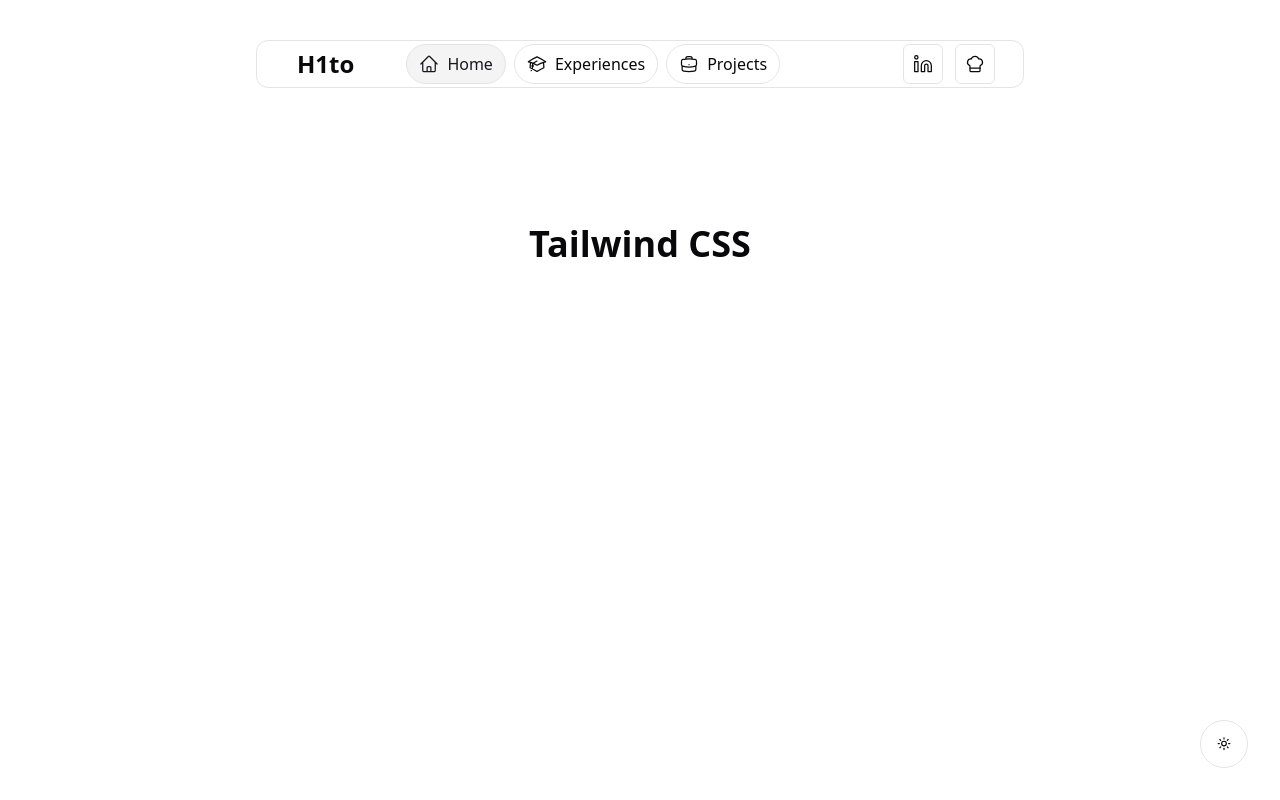
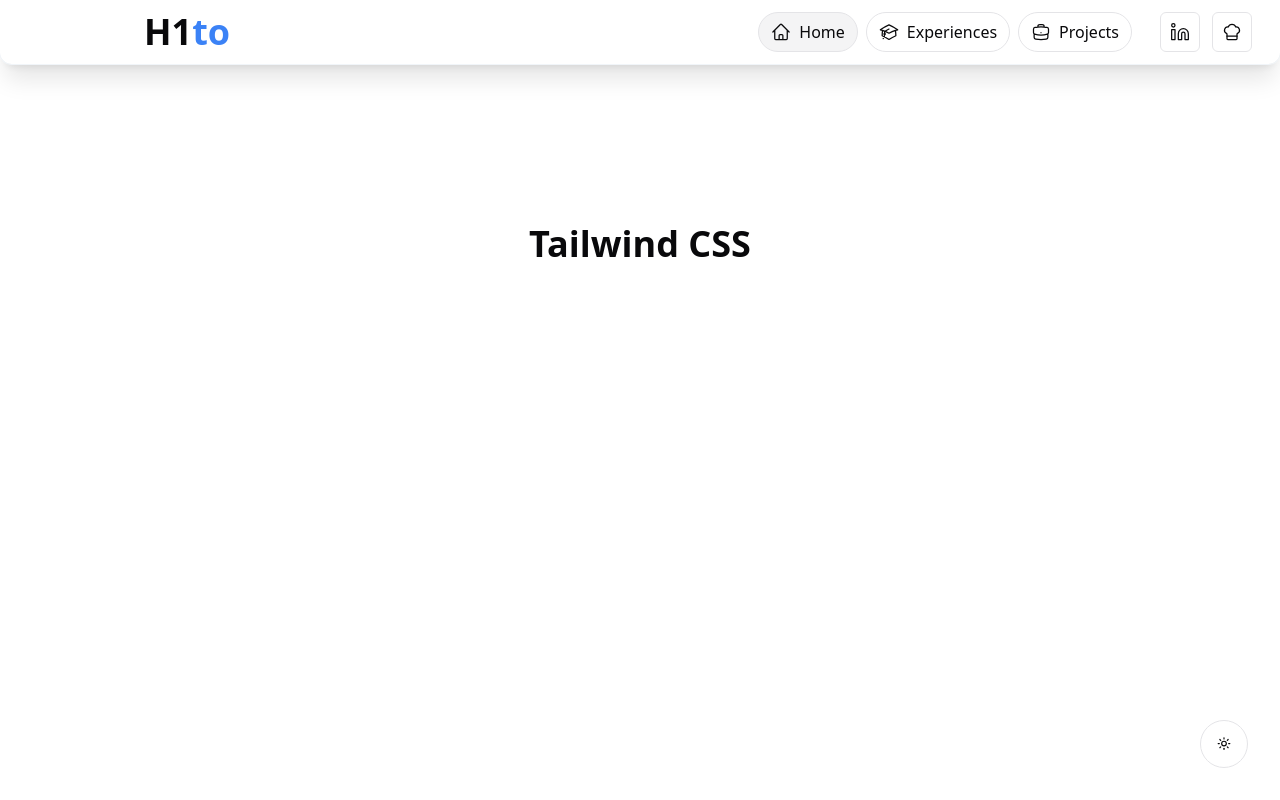
Before and after one commit to Matsuel/olivier, a Next.js app: page / in a window 1280 px wide. Built offline with nearby package versions, Linux system fonts and the light colour scheme.

Commit message:
navbar v2

```diff
--- a/src/components/Navbar.tsx
+++ b/src/components/Navbar.tsx
@@ -62,19 +62,19 @@
     const [activeLink, setActiveLink] = useState<string>('Home');
 
     return (
-        <div className="fixed w-[60%] h-[6%] top-[5%] rounded-xl z-50 flex items-center dark:bg-black px-4 border-border border-1 dark:border-none">
+        <div className="fixed w-full h-[8%] rounded-b-xl z-50 flex items-center dark:bg-black px-4 shadow-xl ring-1 ring-slate-100 dark:ring-0 dark:border-border dark:border-b-1">
             <div className="flex flex-row items-center justify-between h-[80%] w-full gap-2">
-                <div className="flex items-center gap-2 ml-6">
-                    <h1 className="text-2xl mr-6 font-semibold">
+                <h1 className="text-4xl ml-32 font-semibold">
                     <Link href="/" passHref>
-                            H1to
+                        H1<span className='text-blue-500'>to</span>
                     </Link>
                 </h1>
 
+                <div className="flex items-center gap-2 ml-6">
                     <div className="flex flex-row gap-2 rounded-3xl px-5">
                         {navLinks.map((link) => {
                             return (
-                                <Link key={link.name} href={link.link} passHref onClick={() => setActiveLink(link.name)} className={`flex flex-row items-center w-auto px-3 h-10 text-base font-medium gap-2 rounded-3xl hover:bg-accent border-border border-1 ${activeLink === link.name && "text-accent-foreground bg-accent"}`}>
+                                <Link key={link.name} href={link.link} passHref onClick={() => setActiveLink(link.name)} className={`flex flex-row items-center w-auto px-3 h-10 text-base font-medium gap-2 rounded-3xl hover:bg-accent border-border border-1 ${activeLink === link.name && "bg-accent"}`}>
                                     <div className='w-5 h-5'>
                                         {link.icon}
                                     </div>
@@ -84,8 +84,6 @@
                             )
                         })}
                     </div>
-                </div>
-
                     <div className="flex flex-row items-center gap-3 mr-3">
                         {SocialLinks.map((link) => {
                             return (
@@ -97,6 +95,8 @@
                             )
                         })}
                     </div>
+
+                </div>
             </div>
 
         </div>
```
Lines whose indentation alone changed are shown as unchanged.
